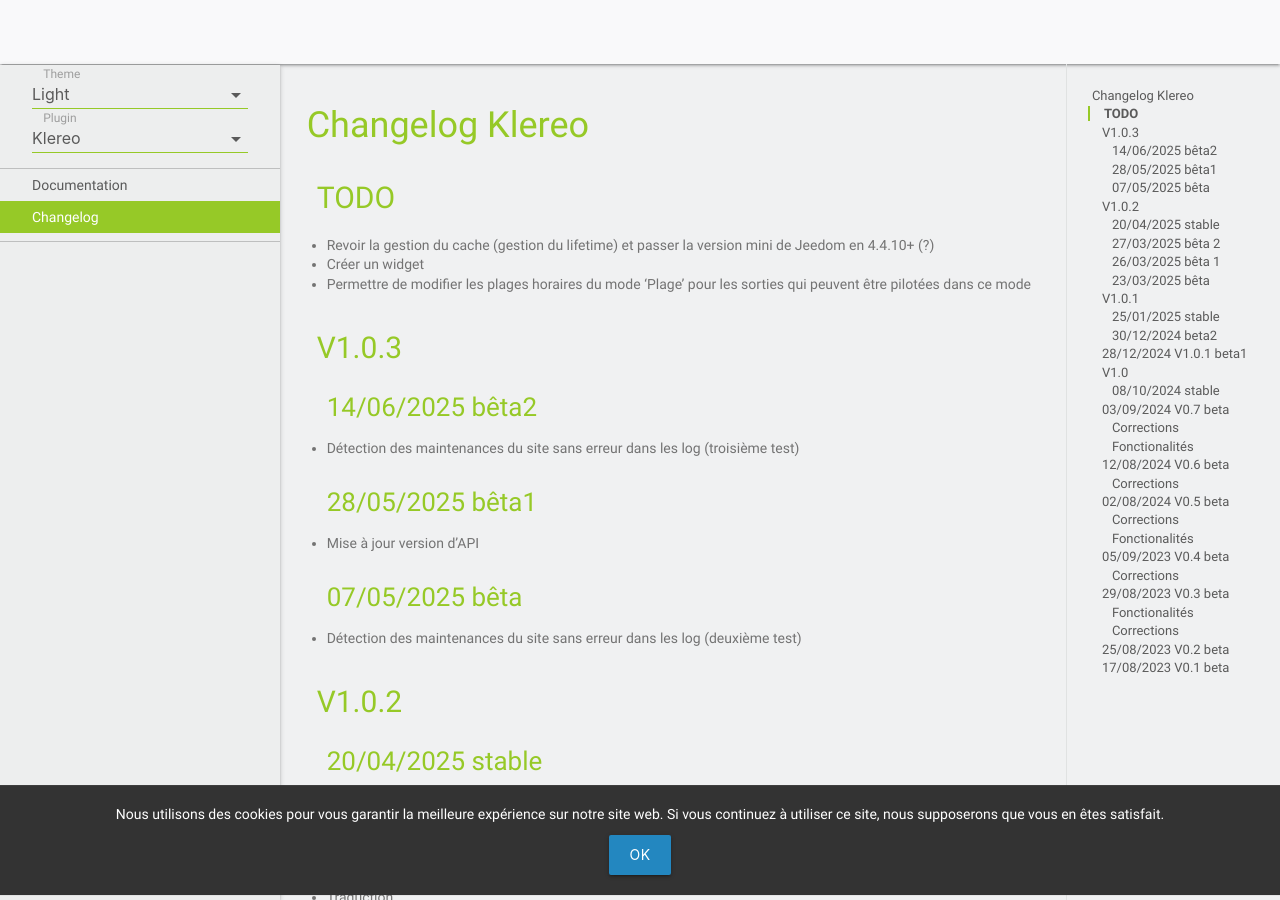
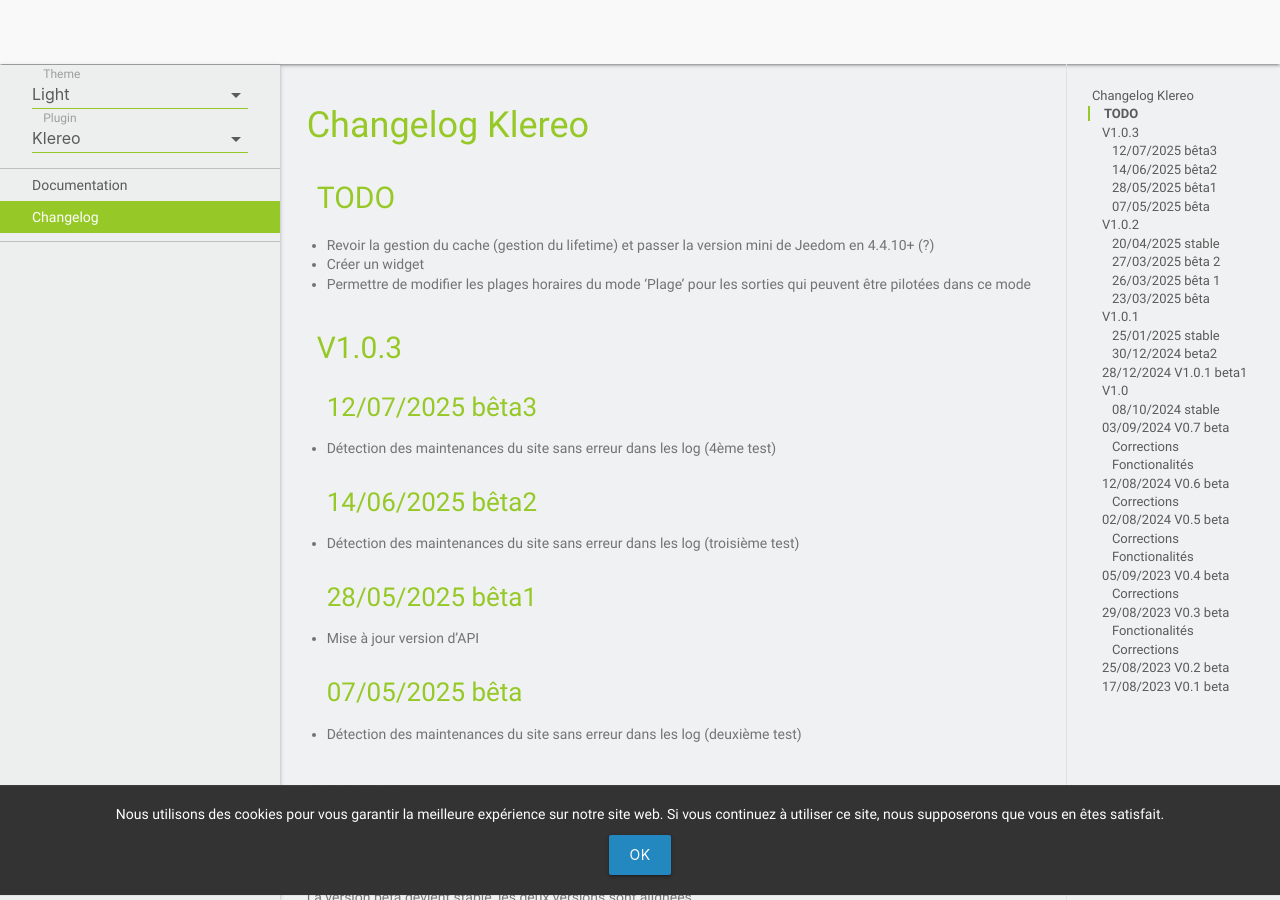
Before and after one commit to MrWaloo/jeedom-plugins-doc, a Jekyll site: the page built from docs/fr_FR/klereo_changelog.md, in a window 1280 px wide and 900 px high. Built offline with Jekyll 4.4.1, drawn with Linux system fonts in a browser that asks for light colours; emoji names are drawn with the system emoji font; our own code applies the rules of GitHub Pages for plain Markdown files.

Commit message:
Update klereo_changelog.md

```diff
--- a/docs/fr_FR/klereo_changelog.md
+++ b/docs/fr_FR/klereo_changelog.md
@@ -6,6 +6,10 @@
 - Permettre de modifier les plages horaires du mode 'Plage' pour les sorties qui peuvent être pilotées dans ce mode
 
 ## V1.0.3
+
+### 12/07/2025 bêta3
+
+- Détection des maintenances du site sans erreur dans les log (4ème test)
 
 ### 14/06/2025 bêta2
 
```
